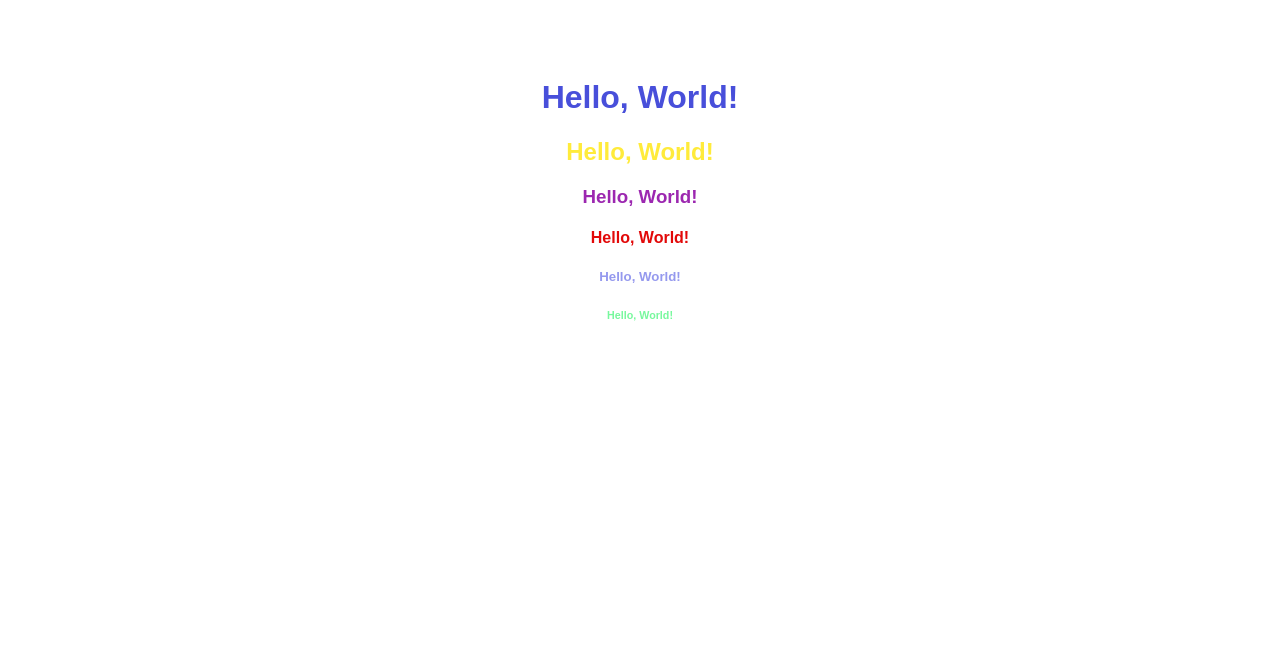
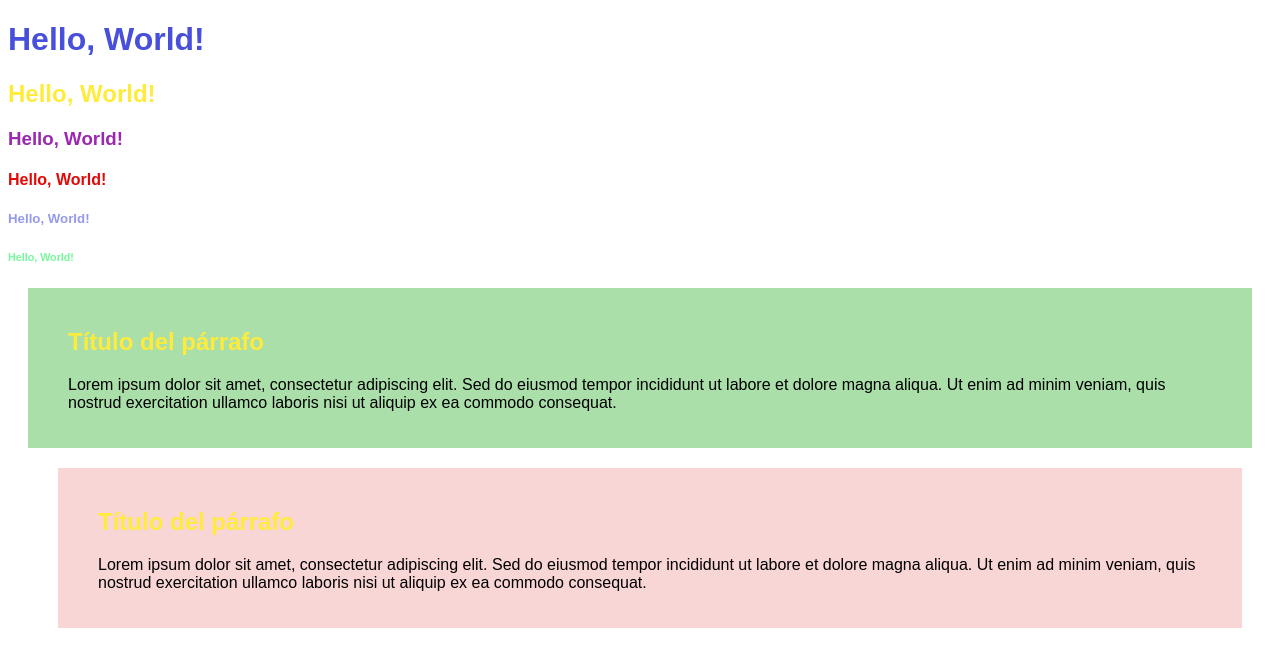
Before and after one commit to danimercado2006/RepositorioAppWeb, a PHP site: page / in a window 1280 px wide. Shown: the top 667 px of the page. Run offline with PHP 8.4, Linux system fonts and the light colour scheme.

Commit message:
Probando padding , margin y border

```diff
--- a/index.php
+++ b/index.php
@@ -11,8 +11,8 @@
         body {
 
             font-family: Arial, sans-serif;
-            text-align: center;
-            padding: 50px;
+
+
         }
         h1 {
             color: #484fda;
@@ -32,6 +32,30 @@
         h6 {
             color: #77f89d;
         }
+        .section
+        {
+            padding : 20px 40px;
+            background-color: #aadfaa;
+            margin:20px;
+            border: 5px none #ffa7ec;
+
+
+        }
+        .section2
+        {
+            padding-right: 40px;
+            padding-left: 40px;
+            padding-top: 20px;
+            padding-bottom: 20px;
+            background-color: #f9d6d6;
+            margin-top: 20px;
+            margin-bottom: 40px;
+            margin-right: 30px;
+            margin-left: 50px;
+            border: 14px hidden #4ebda3;
+
+
+        }
         </style>
 </head>
 <body>
@@ -42,6 +66,23 @@
     <h5>Hello, World!</h5>
     <h6>Hello, World!</h6>
 
+    <div class="section">
+        <h2>Título del párrafo</h2>
+        <p>Lorem ipsum dolor sit amet, consectetur adipiscing elit.
+            Sed do eiusmod tempor incididunt ut labore et dolore magna aliqua.
+            Ut enim ad minim veniam, quis nostrud exercitation ullamco laboris
+            nisi ut aliquip ex ea commodo consequat.</p>
+
+    </div>
+    <div class="section2">
+        <h2>Título del párrafo</h2>
+        <p>Lorem ipsum dolor sit amet, consectetur adipiscing elit.
+            Sed do eiusmod tempor incididunt ut labore et dolore magna aliqua.
+            Ut enim ad minim veniam, quis nostrud exercitation ullamco laboris
+            nisi ut aliquip ex ea commodo consequat.</p>
+
+    </div>
+
 
 
 
```
